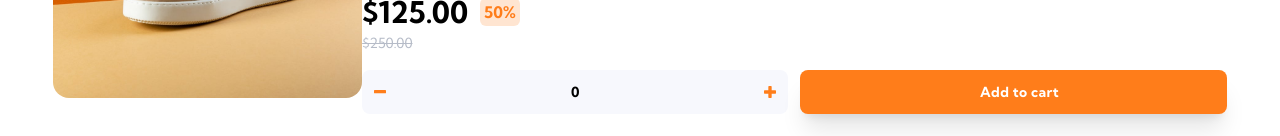
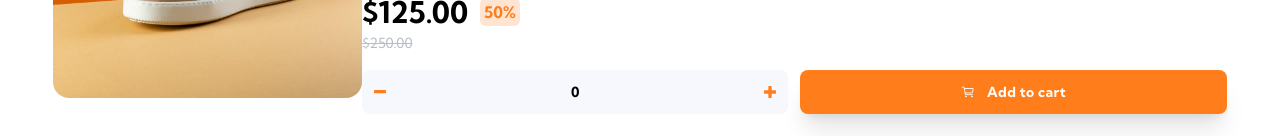
Before and after one commit to reymartvigo/E-commerce-Product-Page, a React (Vite) app in the folder e-commerce-product-page/: page / in a window 1280 px wide. Shown: the part 368-504 px from the top of the page. Built offline with nearby package versions, Linux system fonts and the light colour scheme.

Commit message:
latest-commit

```diff
--- a/e-commerce-product-page/src/components/ItemPrice.jsx
+++ b/e-commerce-product-page/src/components/ItemPrice.jsx
@@ -40,7 +40,7 @@ const ItemPrice = ({ addToCart }) => {
                     <button onClick={handleAddQuantity} className="outline-none" aria-label="add"><img src={Add} alt="" aria-hidden="true"></img></button>
                 </div>
 
-                <button disabled={quantity === 0} onClick={handleAddToCart} className="hover:opacity-80 cursor-pointer shadow-Orange shadow-xl outline-none font-bold tracking-wide w-full rounded-lg py-3 px-3 flex justify-center gap-3 items-center bg-Orange text-white text-sm "><ion-icon className="text-white font-bold text-md" name="cart-outline"></ion-icon>Add to cart</button>
+                <button disabled={quantity === 0} aria-label="addtoCart" onClick={handleAddToCart} className="hover:opacity-80 cursor-pointer shadow-Orange shadow-xl outline-none font-bold tracking-wide w-full rounded-lg py-3 px-3 flex justify-center gap-3 items-center bg-Orange text-white text-sm "><ion-icon className="text-white font-bold text-md" alt="" name="cart-outline"></ion-icon>Add to cart</button>
             </div>
         </div>
     )
--- a/e-commerce-product-page/src/components/Navbar.jsx
+++ b/e-commerce-product-page/src/components/Navbar.jsx
@@ -40,7 +40,7 @@ const Navbar = ({ openCart, cartItemsLength, openMenu }) => {
 
             <div className="cart-wrapper flex items-center gap-3 ">
                 <div className="flex relative py-3 px-3">
-                    <button onClick={handleOpenCart} className="outline-none cursor-pointer"><img src={Cart} alt="cart" aria-hidden="true"></img></button>
+                    <button onClick={handleOpenCart} className="outline-none cursor-pointer" aria-label="cart"><img src={Cart} alt="cart" aria-hidden="true"></img></button>
                     {cartItemsLength > 0 &&
                         <span className="px-2 font-bold text-sm text-white bg-Orange rounded-xl absolute top-0 right-0">{cartItemsLength}</span>}
 
```
